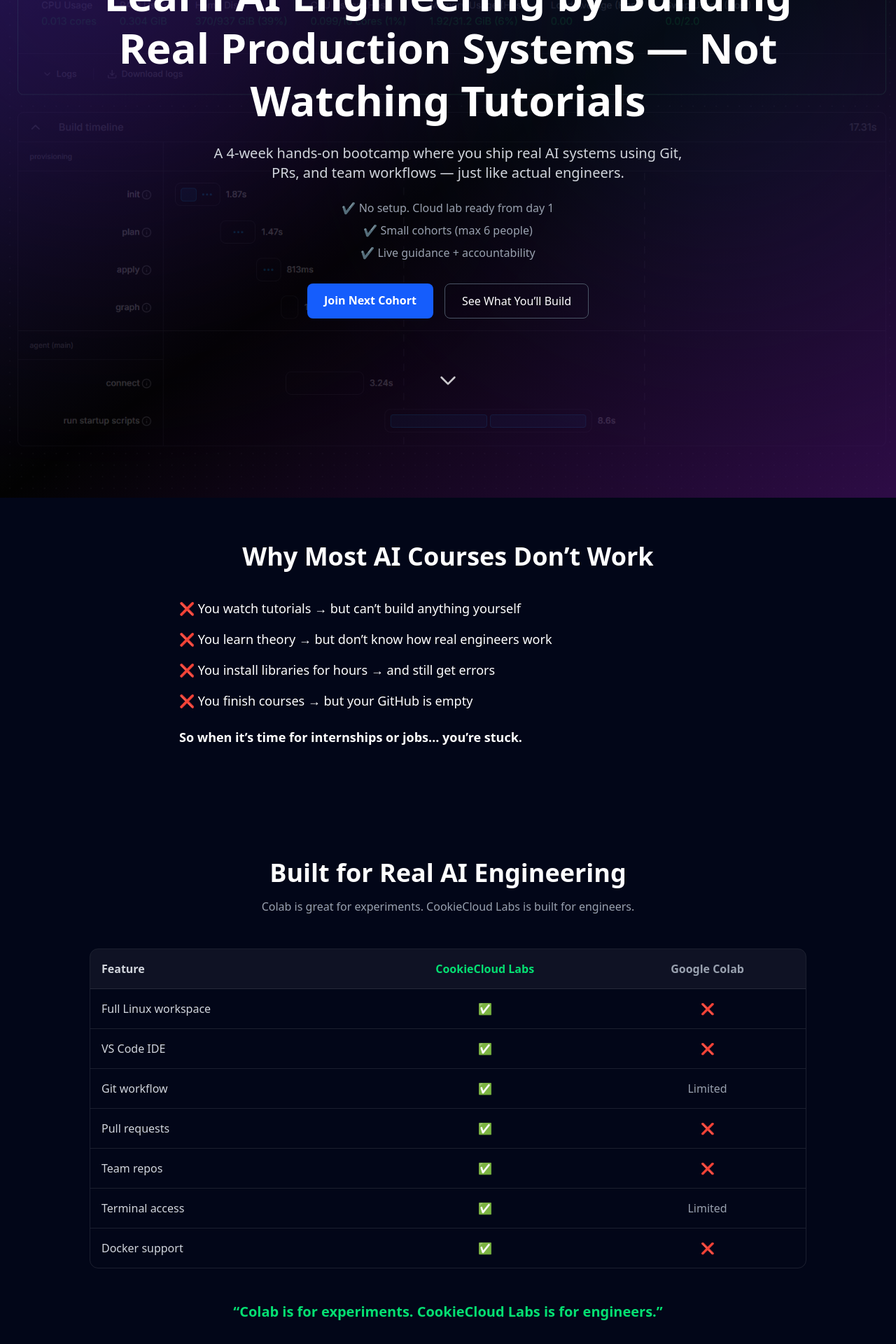
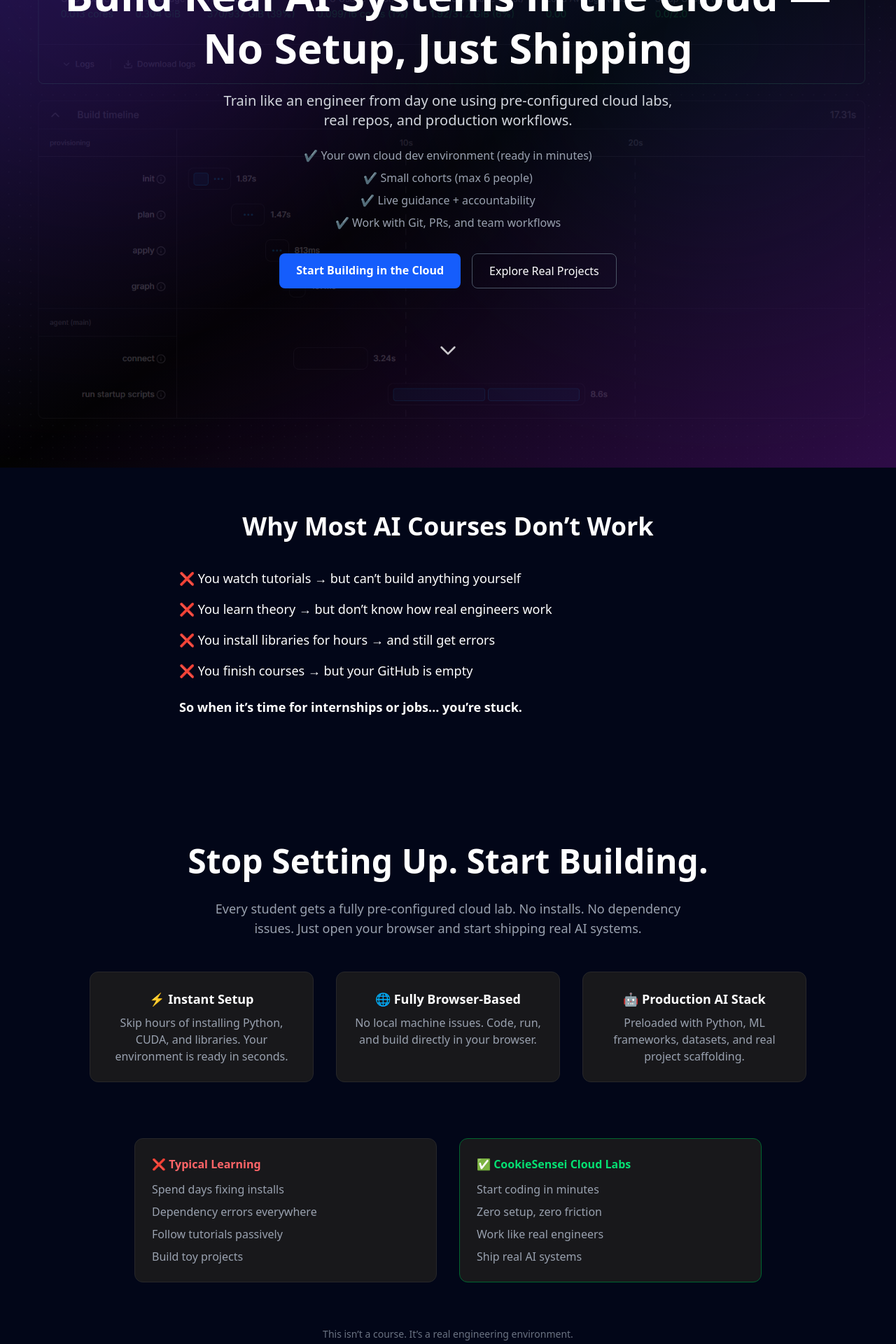
Before and after one commit to cookieSensei/cookiecloudlabs, a Next.js app: page / in a window 1280 px wide. Shown: the part 260-2180 px from the top of the page at 70% size. Built offline with nearby package versions, Linux system fonts and the light colour scheme.

Commit message:
removed internship bootcamp section. fixed cloudlabs section

```diff
--- a/app/page.tsx
+++ b/app/page.tsx
@@ -17,13 +17,14 @@
 import GithubSection from "@/components/GithubSection";
 import Pain from "@/components/Pain";
 import Outcome from "@/components/Outcome";
-
+import CloudLabs from "@/components/CloudLabs";
 
 export default function Home() {
   return (
     <>
     <Hero />
     <Pain />
+    <CloudLabs />
     <Comparison />
     <WhyDifferent />
 
--- a/components/CloudLabs.tsx
+++ b/components/CloudLabs.tsx
@@ -1,49 +1,85 @@
 export default function CloudLabs() {
   return (
-    <section className="py-24 bg-zinc-950 text-white text-center px-6">
+    <section className="py-28 text-white text-center px-6">
 
-      <h2 className="text-4xl font-bold mb-6">
-        Hands-On Cloud Labs
+      {/* Headline */}
+      <h2 className="text-4xl md:text-5xl font-bold mb-6 leading-tight">
+        Stop Setting Up. Start Building.
       </h2>
 
-      <p className="text-gray-400 max-w-2xl mx-auto mb-12">
-        No installations. No environment setup.
-
-        Every student gets a preconfigured AI coding environment
-        directly in the browser.
+      {/* Subheadline */}
+      <p className="text-gray-400 max-w-2xl mx-auto mb-12 text-lg">
+        Every student gets a fully pre-configured cloud lab.
+        No installs. No dependency issues. Just open your browser and start shipping real AI systems.
       </p>
 
+      {/* Feature Grid */}
       <div className="grid md:grid-cols-3 gap-8 max-w-5xl mx-auto">
 
-        <div className="bg-zinc-900 p-6 rounded-xl">
+        <div className="bg-zinc-900 p-6 rounded-xl border border-zinc-800">
           <h3 className="font-semibold text-lg mb-2">
-            No Setup Required
+            ⚡ Instant Setup
           </h3>
           <p className="text-gray-400">
-            Skip installing Python, libraries, and ML frameworks.
+            Skip hours of installing Python, CUDA, and libraries.
+            Your environment is ready in seconds.
           </p>
         </div>
 
-        <div className="bg-zinc-900 p-6 rounded-xl">
+        <div className="bg-zinc-900 p-6 rounded-xl border border-zinc-800">
           <h3 className="font-semibold text-lg mb-2">
-            Browser Based
+            🌐 Fully Browser-Based
           </h3>
           <p className="text-gray-400">
-            Just open your browser and start coding instantly.
+            No local machine issues. Code, run, and build directly in your browser.
           </p>
         </div>
 
-        <div className="bg-zinc-900 p-6 rounded-xl">
+        <div className="bg-zinc-900 p-6 rounded-xl border border-zinc-800">
           <h3 className="font-semibold text-lg mb-2">
-            Preconfigured AI Stack
+            🤖 Production AI Stack
           </h3>
           <p className="text-gray-400">
-            Python, ML libraries, and datasets ready to use.
+            Preloaded with Python, ML frameworks, datasets, and real project scaffolding.
           </p>
         </div>
 
       </div>
 
+      {/* Contrast Section */}
+      <div className="mt-20 max-w-4xl mx-auto grid md:grid-cols-2 gap-8 text-left">
+
+        <div className="bg-zinc-900 p-6 rounded-xl border border-zinc-800">
+          <h4 className="text-red-400 font-semibold mb-3">
+            ❌ Typical Learning
+          </h4>
+          <ul className="text-gray-400 space-y-2">
+            <li>Spend days fixing installs</li>
+            <li>Dependency errors everywhere</li>
+            <li>Follow tutorials passively</li>
+            <li>Build toy projects</li>
+          </ul>
+        </div>
+
+        <div className="bg-zinc-900 p-6 rounded-xl border border-green-800">
+          <h4 className="text-green-400 font-semibold mb-3">
+            ✅ CookieSensei Cloud Labs
+          </h4>
+          <ul className="text-gray-400 space-y-2">
+            <li>Start coding in minutes</li>
+            <li>Zero setup, zero friction</li>
+            <li>Work like real engineers</li>
+            <li>Ship real AI systems</li>
+          </ul>
+        </div>
+
+      </div>
+
+      {/* Bottom punch line */}
+      <p className="mt-16 text-gray-500 text-sm">
+        This isn’t a course. It’s a real engineering environment.
+      </p>
+
     </section>
   )
 }
--- a/components/Hero.tsx
+++ b/components/Hero.tsx
@@ -22,18 +22,19 @@
       <div className="relative max-w-6xl mx-auto px-6 text-center">
 
         <h1 className="text-4xl md:text-6xl font-bold leading-tight mb-6">
-          Learn AI Engineering by Building Real Production Systems — Not Watching Tutorials
+          Build Real AI Systems in the Cloud — No Setup, Just Shipping
         </h1>
 
         <p className="text-lg md:text-xl text-gray-300 max-w-2xl mx-auto mb-6">
-          A 4-week hands-on bootcamp where you ship real AI systems using Git, PRs, and team workflows — just like actual engineers.
+          Train like an engineer from day one using pre-configured cloud labs, real repos, and production workflows.
         </p>
 
         {/* Differentiation */}
         <div className="text-gray-400 text-sm md:text-base mb-8 space-y-2">
-          <p>✔ No setup. Cloud lab ready from day 1</p>
+          <p>✔ Your own cloud dev environment (ready in minutes)</p>
           <p>✔ Small cohorts (max 6 people)</p>
           <p>✔ Live guidance + accountability</p>
+          <p>✔ Work with Git, PRs, and team workflows</p>
         </div>
 
         {/* CTA */}
@@ -42,14 +43,14 @@
             href="/enroll"
             className="bg-blue-600 px-6 py-3 rounded-lg font-semibold"
           >
-            Join Next Cohort
+            Start Building in the Cloud
           </a>
 
           <a
             href="/curriculum"
             className="border border-gray-600 px-6 py-3 rounded-lg"
           >
-            See What You’ll Build
+            Explore Real Projects
           </a>
         </div>
 
--- a/components/Internship.tsx
+++ b/components/Internship.tsx
@@ -1,126 +1,9 @@
 export default function Internship() {
   return (
-    <section className="w-full py-20 bg-[#0b1220] text-white">
+    <section className="w-full py-20  text-white">
       <div className="max-w-7xl mx-auto px-6">
 
-        {/* Section Title */}
-        <div className="text-center mb-16">
 
-          <p className="text-yellow-400 text-sm uppercase tracking-wider mb-3">
-            4 Week Cohort Bootcamp
-          </p>
-
-          <h2 className="text-4xl font-bold mb-4">
-            AI / ML Engineering Bootcamp
-          </h2>
-
-          <p className="text-gray-300 text-lg max-w-2xl mx-auto">
-            Learn Artificial Intelligence and Machine Learning by building real AI systems.
-            This bootcamp focuses on practical engineering skills, real developer workflows,
-            and collaboration like professional AI engineers.
-          </p>
-
-        </div>
-
-
-        {/* Bootcamp Structure */}
-        <div className="grid md:grid-cols-2 gap-10">
-
-          {/* Week 1–2 */}
-          <div className="bg-[#111827] p-8 rounded-xl border border-gray-800">
-
-            <h3 className="text-2xl font-semibold mb-6 text-yellow-400">
-              Week 1–2: AI Foundations
-            </h3>
-
-            <ul className="space-y-3 text-gray-300">
-              <li>• Python for AI development</li>
-              <li>• Exploratory Data Analysis</li>
-              <li>• NumPy & Pandas</li>
-              <li>• Machine Learning with Scikit-Learn</li>
-              <li>• Deep Learning with TensorFlow</li>
-              <li>• Data Visualization (Matplotlib & Seaborn)</li>
-            </ul>
-
-            <p className="mt-6 text-gray-400 text-sm">
-              Students build the core skills required to work with AI systems
-              and prepare for the final capstone project.
-            </p>
-
-          </div>
-
-
-          {/* Week 3–4 */}
-          <div className="bg-[#111827] p-8 rounded-xl border border-gray-800">
-
-            <h3 className="text-2xl font-semibold mb-6 text-yellow-400">
-              Week 3–4: Final AI Capstone Project
-            </h3>
-
-            <ul className="space-y-3 text-gray-300">
-              <li>• Join a shared GitHub repository</li>
-              <li>• Contribute code using Git</li>
-              <li>• Work on a real AI system</li>
-              <li>• Create pull requests</li>
-              <li>• Participate in code reviews</li>
-              <li>• Collaborate like real AI engineers</li>
-            </ul>
-
-            <p className="mt-6 text-gray-400 text-sm">
-              During the final two weeks, students collaborate on a real AI
-              system and build a production-style capstone project together.
-            </p>
-
-          </div>
-
-        </div>
-
-
-        {/* Cloud Labs */}
-        <div className="mt-20 text-center">
-
-          <h2 className="text-3xl font-bold mb-6">
-            Hands-On Cloud AI Labs
-          </h2>
-
-          <p className="text-gray-400 max-w-2xl mx-auto mb-12">
-            Every student gets access to a cloud coding environment.
-            No installations, no environment setup issues.
-            Just open your browser and start building AI models instantly.
-          </p>
-
-          <div className="grid md:grid-cols-3 gap-8 max-w-5xl mx-auto text-gray-300">
-
-            <div className="bg-[#111827] p-6 rounded-xl border border-gray-800">
-              <h3 className="font-semibold text-lg mb-2">
-                No Setup Required
-              </h3>
-              <p className="text-gray-400 text-sm">
-                Skip installing Python, ML libraries, and complex environments.
-              </p>
-            </div>
-
-            <div className="bg-[#111827] p-6 rounded-xl border border-gray-800">
-              <h3 className="font-semibold text-lg mb-2">
-                Runs in Your Browser
-              </h3>
-              <p className="text-gray-400 text-sm">
-                Open the lab in your browser and start coding immediately.
-              </p>
-            </div>
-
-            <div className="bg-[#111827] p-6 rounded-xl border border-gray-800">
-              <h3 className="font-semibold text-lg mb-2">
-                Preconfigured AI Stack
-              </h3>
-              <p className="text-gray-400 text-sm">
-                Python, NumPy, Pandas, TensorFlow and other AI tools are ready to use.
-              </p>
-            </div>
-
-          </div>
-
-        </div>
 
 
         {/* Achievements + Video */}
```
